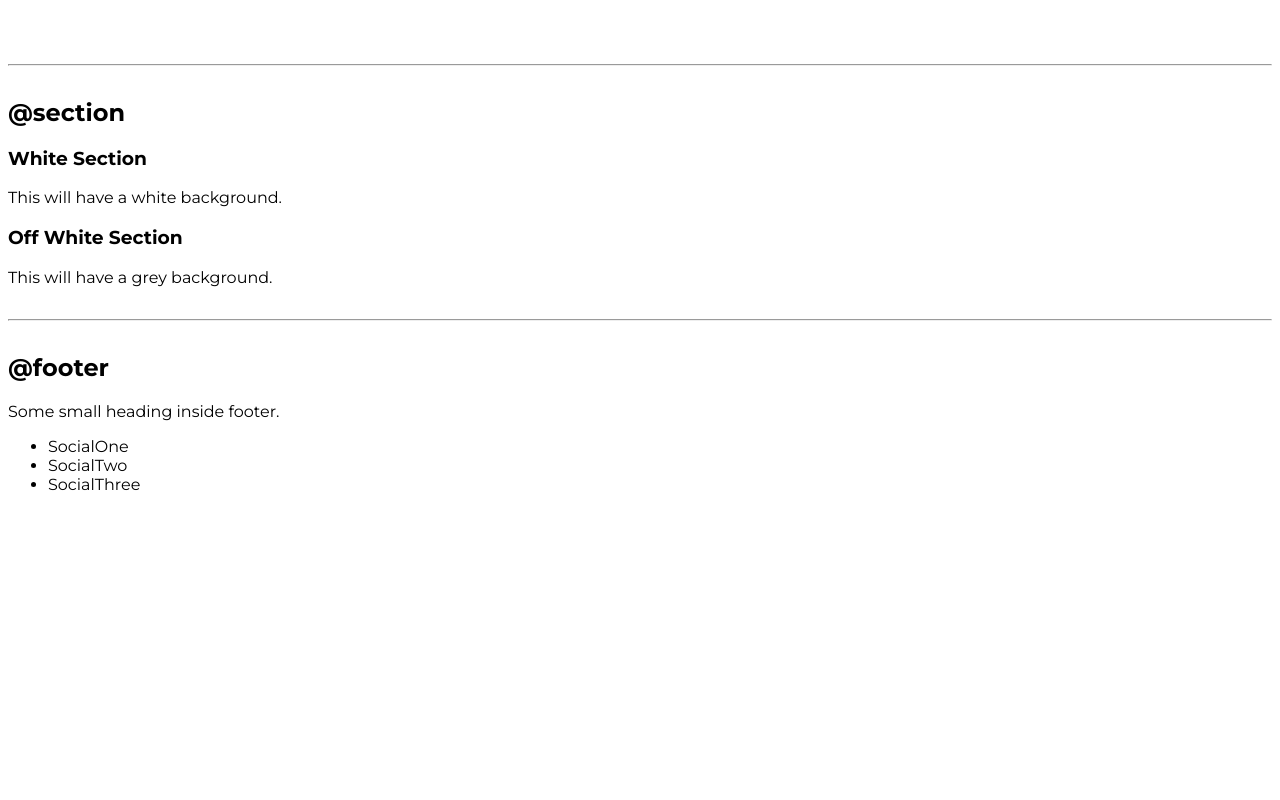
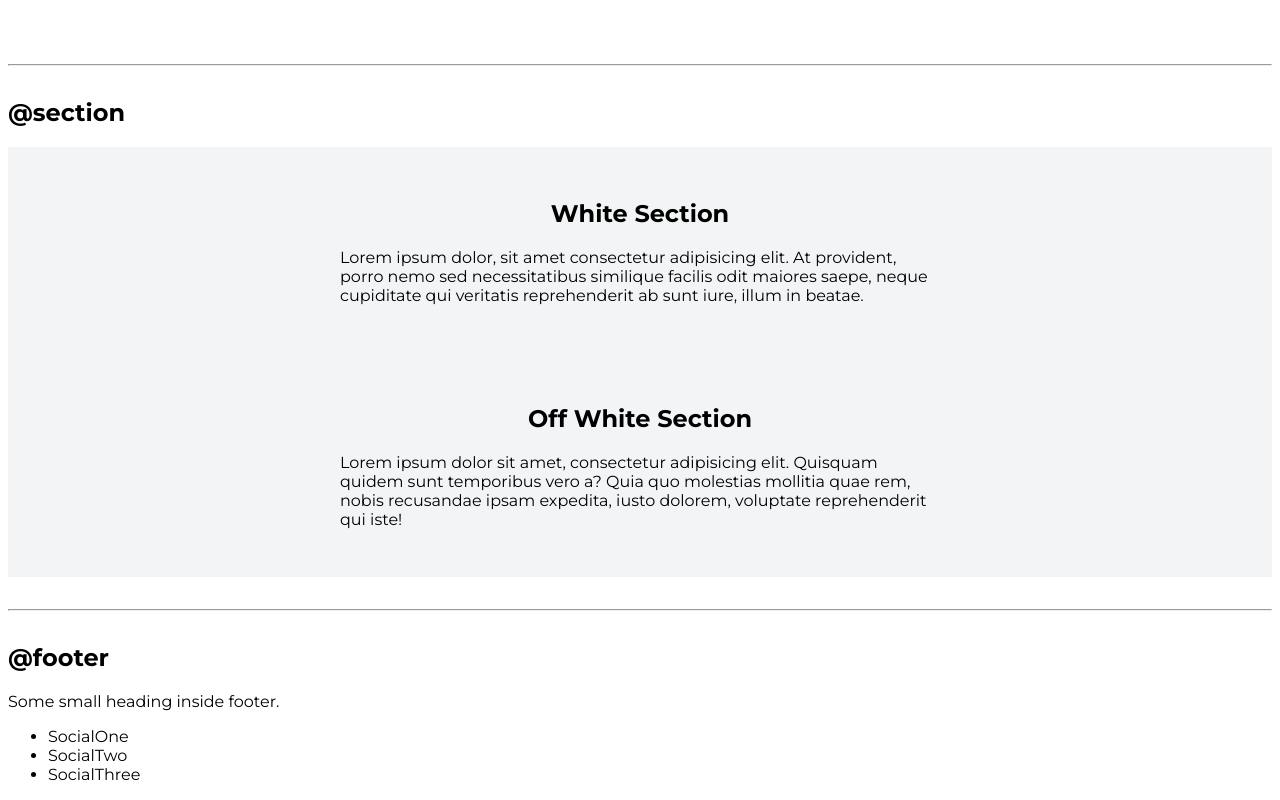
Before and after one commit to dwivedikartikey/Portfolio-website, a plain HTML site: page index.html in a window 1280 px wide. Shown: the part 1733-2533 px from the top of the page. Before the commit the page ends 2243 px from the top, so only its background shows below. Drawn offline with Linux system fonts and the light colour scheme.

Commit message:
section: done

```diff
--- a/index.html
+++ b/index.html
@@ -95,14 +95,18 @@
 
     <h2>@section</h2>
 
-    <section>
-        <h3>White Section</h3>
-        <p>This will have a white background.</p>
+    <section class="section ow">
+        <div class="container container-center">
+            <h1>White Section</h1>
+            <p>Lorem ipsum dolor, sit amet consectetur adipisicing elit. At provident, porro nemo sed necessitatibus similique facilis odit maiores saepe, neque cupiditate qui veritatis reprehenderit ab sunt iure, illum in beatae.</p>
+        </div>
     </section>
 
-    <section>
-        <h3>Off White Section</h3>
-        <p>This will have a grey background.</p>
+    <section class="section ow">
+        <div class="container container-center">
+            <h1>Off White Section</h1>
+            <p>Lorem ipsum dolor sit amet, consectetur adipisicing elit. Quisquam quidem sunt temporibus vero a? Quia quo molestias mollitia quae rem, nobis recusandae ipsam expedita, iusto dolorem, voluptate reprehenderit qui iste!</p>
+        </div>
     </section>
     <hr>
 
--- a/styles.css
+++ b/styles.css
@@ -3,7 +3,9 @@
 :root {
     --primary-color: #34D399;
     --dark-grey: #6B7280;
+    --off-white-grey: #F3F4F6;
 }
+
 body {
     font-family: 'Montserrat', sans-serif;
 }
@@ -17,6 +19,7 @@ hr {
     padding-left: 1rem;
     padding-right: 1rem;
 }
+
 .container-center {
     max-width: 600px;
     margin: auto;
@@ -32,6 +35,7 @@ hr {
     border-radius: 0.5rem;
     color: white;
 }
+
 .secondary-link {
     text-decoration: none;
     padding: 0.5rem 1rem;
@@ -44,10 +48,12 @@ hr {
 .list-non-bullet {
     list-style: none;
 }
+
 .list-item-inline {
     display: inline;
     padding: 0.5rem 1rem;
 }
+
 .navigation {
     background-color: var(--primary-color);
     color: white;
@@ -83,6 +89,7 @@ hr {
     display: block;
     margin: auto;
 }
+
 .hero .hero-heading {
     font-size: 2rem;
     color: var(--dark-grey);
@@ -95,3 +102,17 @@ hr {
 .hero .hero-heading .color-inverted {
     color: var(--primary-color);
 }
+
+/** Section **/
+
+.section {
+    padding: 2rem;
+}
+
+.section h1 {
+    text-align: center;
+}
+
+.ow {
+    background-color: var(--off-white-grey);
+}
```
